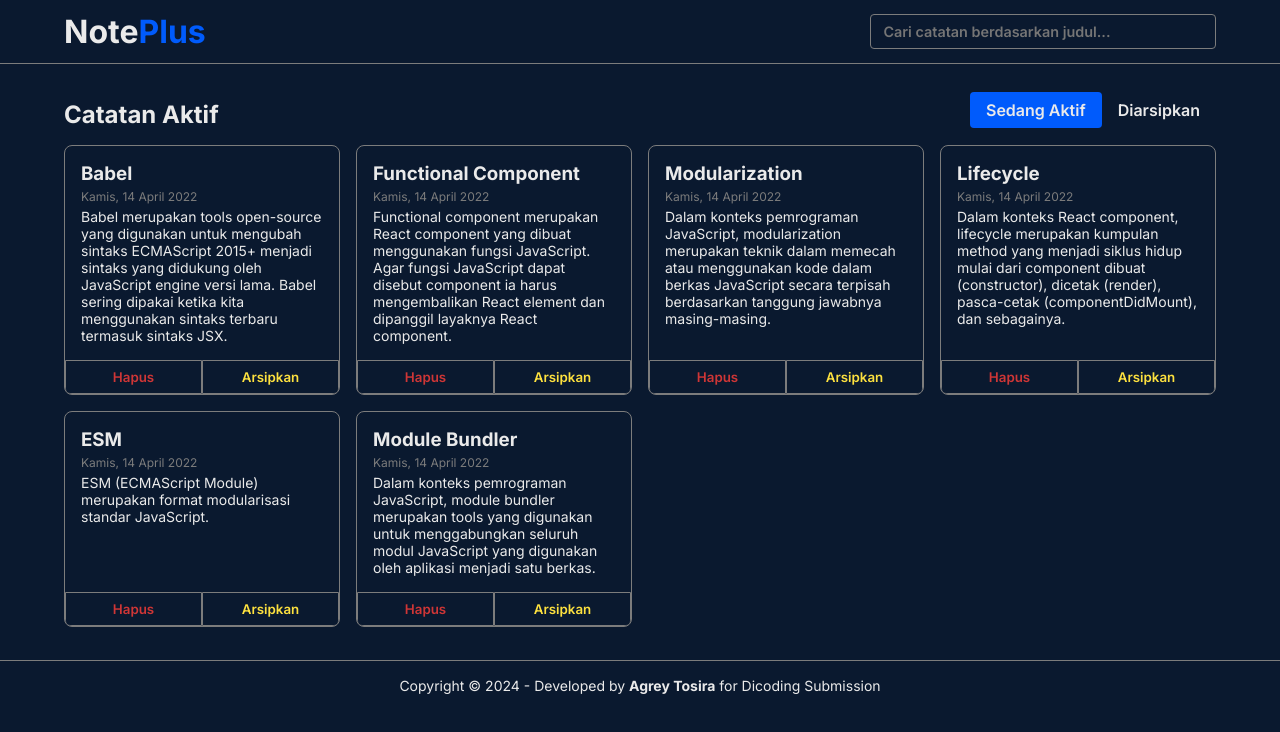
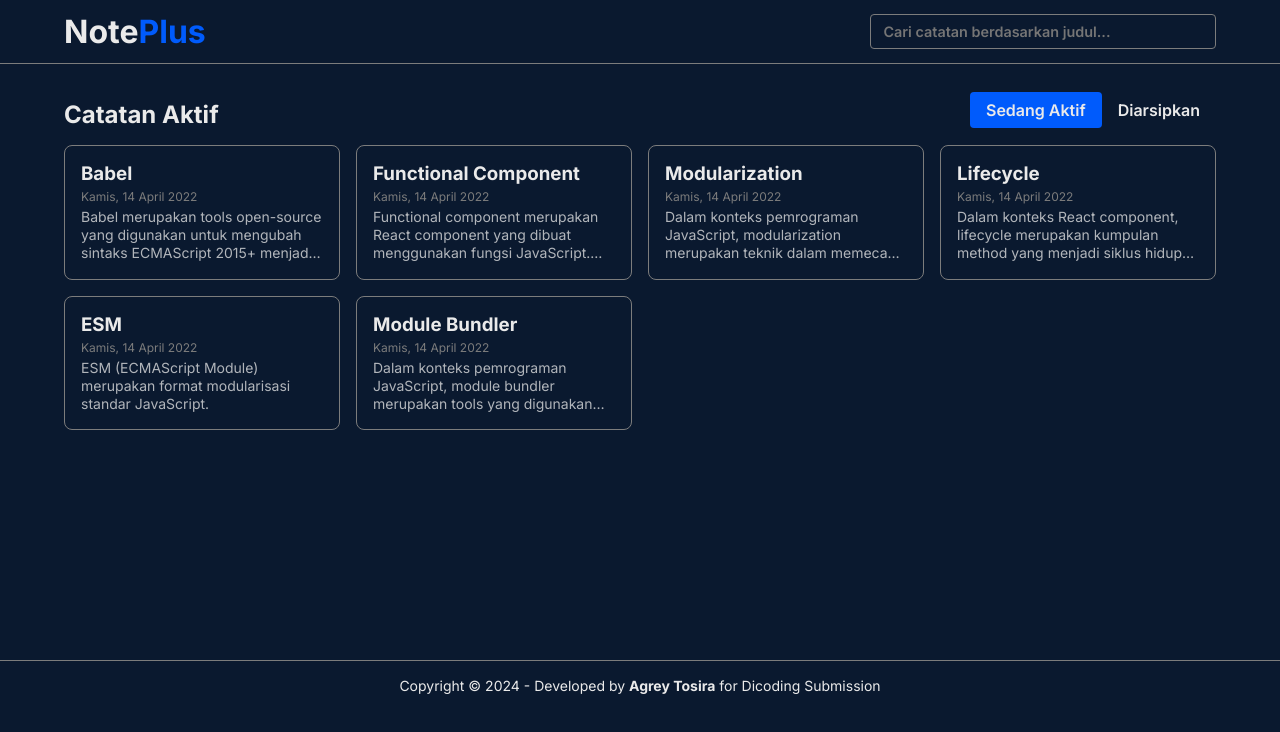
Before and after one commit to agreytosira/noteplus, a React (Vite) app: page / in a window 1280 px wide. Shown: the top 732 px of the page. Built offline with nearby package versions, Linux system fonts and the light colour scheme.

Commit message:
feat: link note item to each detail page

```diff
--- a/src/components/NoteItem.jsx
+++ b/src/components/NoteItem.jsx
@@ -1,6 +1,7 @@
-import React from 'react'
-import { showFormattedDate } from '../utils/format'
-import Swal from 'sweetalert2'
+import React from 'react';
+import { showFormattedDate } from '../utils/format';
+import Swal from 'sweetalert2';
+import { Link } from 'react-router-dom';
 
 function confirmDelete(id, onDelete, title) {
     Swal.fire({
@@ -12,31 +13,27 @@ function confirmDelete(id, onDelete, title) {
         cancelButtonText: 'Batal'
     }).then((result) => {
         if (result.isConfirmed) {
-      onDelete(id)
+            onDelete(id);
             Swal.fire({
                 title: 'Berhasil!',
                 text: `Catatan dengan judul ${title} berhasil dihapus`,
                 icon: 'success',
                 timer: 1000
-      })
+            });
         }
-  })
+    });
 }
 
 function NoteItem({ id, title, body, createdAt, toggleArchived, onDelete, archived }) {
     return (
-    <div className='note-item' id={id}>
+        <Link className='note-item' id={id} to={`/note/${id}`}>
             <div className='note-item__body'>
                 <h3 className='note-item__title'>{title}</h3>
                 <p className='note-item__date'>{showFormattedDate(createdAt)}</p>
                 <p className='note-item__content'>{body}</p>
             </div>
-      <div className='note-item__action'>
-        <button onClick={() => confirmDelete(id, onDelete, title)}>Hapus</button>
-        <button onClick={() => toggleArchived(id)}>{archived ? 'Pindahkan' : 'Arsipkan'}</button>
-      </div>
-    </div>
-  )
+        </Link>
+    );
 }
 
-export default NoteItem
+export default NoteItem;
--- a/src/styles/global.scss
+++ b/src/styles/global.scss
@@ -161,6 +161,7 @@ textarea {
         display: flex;
         flex-direction: column;
         transition: all 0.3s ease;
+        text-decoration: none;
 
         &:hover {
             background-color: lighten($color: $body, $amount: 5%);
@@ -168,6 +169,7 @@ textarea {
 
         &__title {
             width: 100%;
+            color: $white;
         }
 
         &__body {
@@ -181,7 +183,13 @@ textarea {
         }
 
         &__content {
+            color: $secondaryText;
             font-size: 14px;
+            display: -webkit-box;
+            -webkit-line-clamp: 3;
+            -webkit-box-orient: vertical;
+            overflow: hidden;
+            line-height: 1.3;
         }
 
         &__action {
```
Lines whose indentation alone changed are shown as unchanged.
